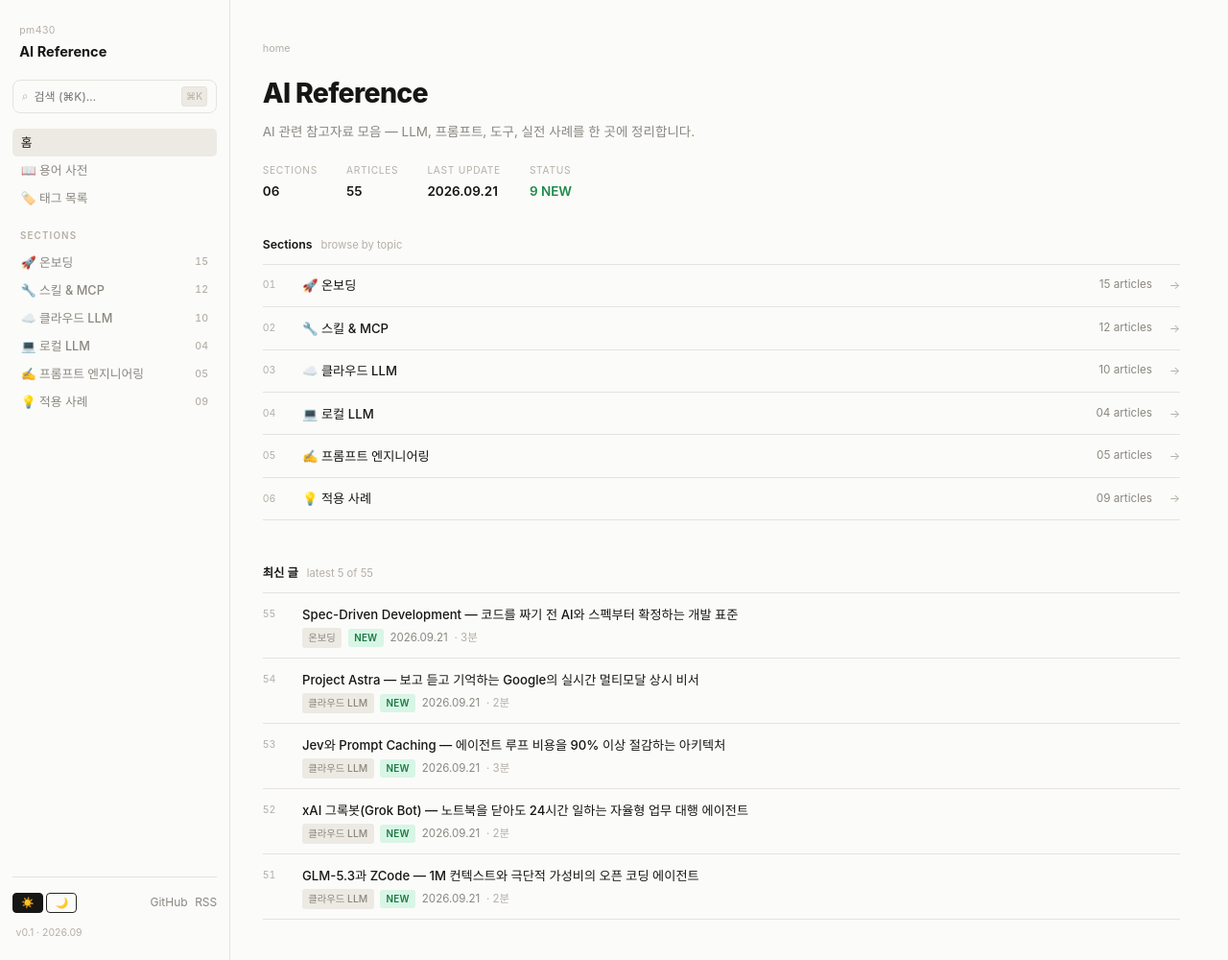
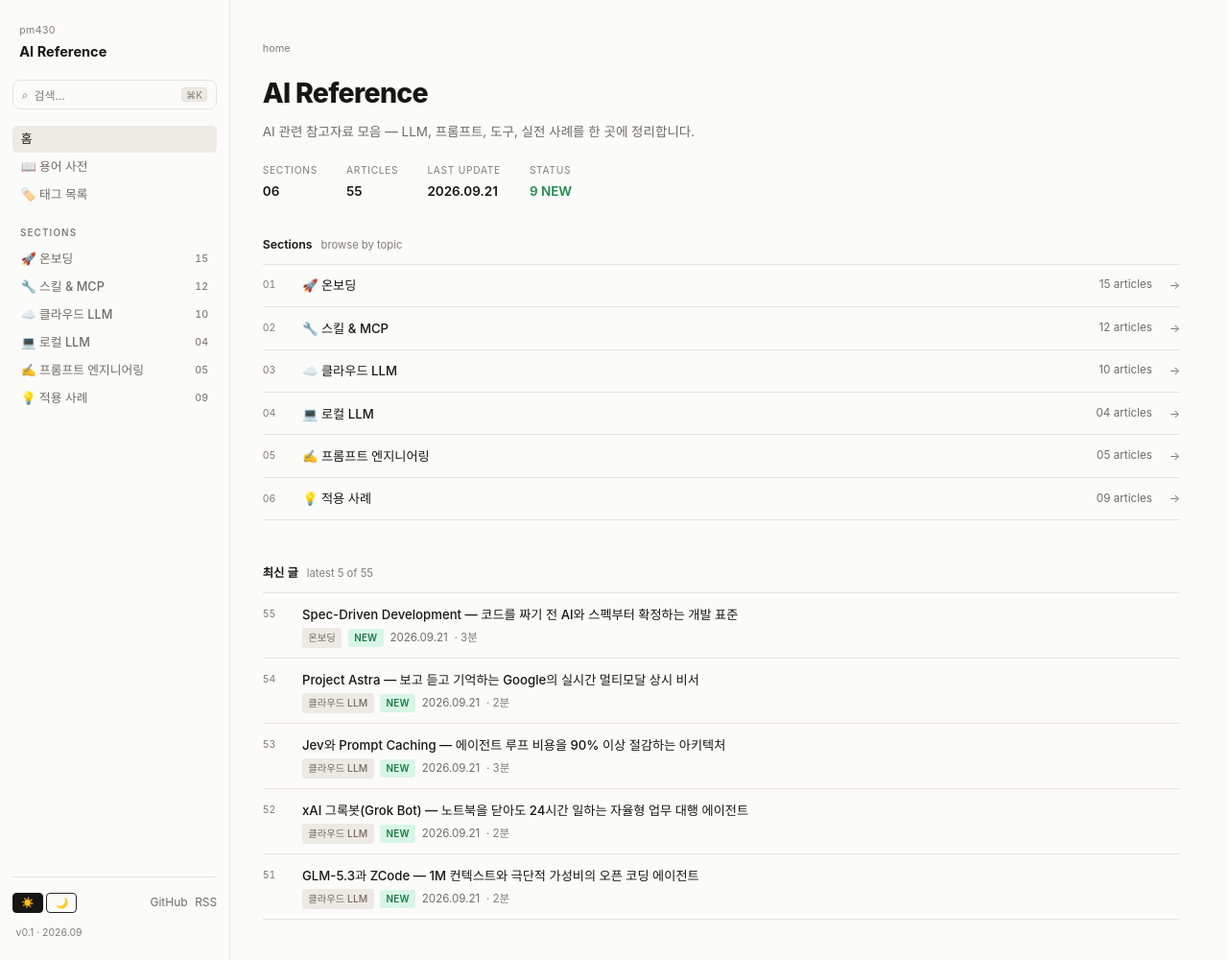
Before and after one commit to pm430/ai-reference, a Jekyll site: the page built from index.html, in a window 1280 px wide and 1000 px high. Shown: the whole window at 96% size. Built offline with Jekyll 4.4.1, drawn with Linux system fonts in a browser that asks for light colours; some web fonts are replaced.

Commit message:
UI/UX 개선: 키보드 접근성, 포커스 상태, 대비, 테마 깜빡임 수정 (#2)
- 사이드바 검색창을 readonly input에서 실제 button으로 변경해
  키보드로 검색 모달을 열 수 없던 문제 수정
- 전역 :focus-visible 아웃라인 추가 (키보드 내비게이션 시 표시 요소 부재)
- 테마 초기화 스크립트를 별도 non-deferred 파일로 분리해
  다크 모드 새로고침 시 라이트 테마 깜빡임(FOUC) 제거
- text-muted/text-faint 색상 대비 개선 (라이트/다크 테마 모두)
- prefers-reduced-motion 사용자를 위한 애니메이션/트랜지션 비활성화
- 모바일 메뉴 버튼 아이콘이 열림/닫힘 상태를 반영하도록 수정
- Esc 키로 모바일 사이드바 닫기 지원


Claude-Session: https://claude.ai/code/session_01WQPqWMHabCsSackHmvR7Er

Co-authored-by: Claude <noreply@anthropic.com>

```diff
--- a/_includes/nav.html
+++ b/_includes/nav.html
@@ -6,11 +6,11 @@
       <a href="{{ site.baseurl }}/" class="sidebar-title">AI Reference</a>
     </div>
 
-    <div class="sidebar-search">
-      <span>⌕</span>
-      <input type="text" id="searchInput" placeholder="검색 (⌘K)…" aria-label="검색" readonly>
+    <button type="button" class="sidebar-search" id="searchTrigger" aria-haspopup="dialog" aria-controls="searchModal">
+      <span aria-hidden="true">⌕</span>
+      <span class="sidebar-search-label">검색…</span>
       <span class="search-kbd">⌘K</span>
-    </div>
+    </button>
 
     <div class="sidebar-section">
       <nav class="sidebar-nav">
--- a/_layouts/default.html
+++ b/_layouts/default.html
@@ -7,6 +7,7 @@
   <meta name="description" content="{{ page.description | default: site.description }}">
   <link rel="stylesheet" href="{{ site.baseurl }}/assets/css/style.css">
   <meta http-equiv="Content-Security-Policy" content="default-src 'self'; script-src 'self'; style-src 'self' 'unsafe-inline'; frame-src https://www.youtube.com; img-src 'self' data:;">
+  <script src="{{ site.baseurl }}/assets/js/theme-init.js"></script>
   {% seo %}
 </head>
 <body data-baseurl="{{ site.baseurl }}">
--- a/assets/css/style.css
+++ b/assets/css/style.css
@@ -18,8 +18,8 @@
   --surface2: #eceae3;
   --border: #e5e3dc;
   --text: #161614;
-  --text-muted: #8a877e;
-  --text-faint: #b5b0a6;
+  --text-muted: #706c62;
+  --text-faint: #837e73;
   --card-bg: #ffffff;
   --tag-bg: #eceae3;
   --tag-text: #5a5750;
@@ -42,8 +42,8 @@
   --surface2: #1c1c1a;
   --border: #262624;
   --text: #e8e6e0;
-  --text-muted: #8a8780;
-  --text-faint: #4a4944;
+  --text-muted: #a8a49a;
+  --text-faint: #8a8780;
   --card-bg: #11110f;
   --tag-bg: #1c1c1a;
   --tag-text: #9a9690;
@@ -65,6 +65,26 @@ body {
 }
 
 a { color: inherit; text-decoration: none; }
+
+/* ===== Focus states (keyboard navigation) ===== */
+a:focus-visible,
+button:focus-visible,
+input:focus-visible,
+[tabindex]:focus-visible {
+  outline: 2px solid var(--text);
+  outline-offset: 2px;
+  border-radius: 3px;
+}
+
+/* ===== Reduced motion ===== */
+@media (prefers-reduced-motion: reduce) {
+  *, *::before, *::after {
+    animation-duration: 0.01ms !important;
+    animation-iteration-count: 1 !important;
+    transition-duration: 0.01ms !important;
+    scroll-behavior: auto !important;
+  }
+}
 
 /* ===== Sidebar ===== */
 .sidebar {
@@ -112,22 +132,23 @@ a { color: inherit; text-decoration: none; }
   display: flex;
   align-items: center;
   gap: 0.4rem;
+  width: 100%;
   background: var(--bg);
   border: 1px solid var(--border);
   border-radius: var(--radius);
   padding: 0.4rem 0.6rem;
   font-size: 0.8rem;
   color: var(--text-faint);
+  font-family: var(--font);
+  cursor: pointer;
+  transition: border-color 0.1s;
 }
-.sidebar-search input {
-  background: none;
-  border: none;
-  outline: none;
+.sidebar-search:hover { border-color: var(--text-faint); }
+.sidebar-search-label {
   flex: 1;
+  text-align: left;
   color: var(--text-faint);
   font-size: 0.8rem;
-  font-family: var(--font);
-  cursor: default;
   min-width: 0;
 }
 .search-kbd {
@@ -1050,10 +1071,6 @@ a { color: inherit; text-decoration: none; }
   to { opacity: 1; transform: scale(1); }
 }
 
-/* Sidebar search trigger style */
-.sidebar-search { cursor: pointer; }
-.sidebar-search input { cursor: pointer; pointer-events: none; }
-
 /* ===== Table of Contents ===== */
 .post-toc {
   background: var(--surface);
--- a/assets/js/app.js
+++ b/assets/js/app.js
@@ -4,11 +4,7 @@
 (function() {
   'use strict';
 
-  // Theme: apply stored preference ASAP to avoid FOUC
-  (function() {
-    var t = localStorage.getItem('theme') || 'light';
-    document.documentElement.setAttribute('data-theme', t);
-  })();
+  // Theme is applied synchronously by theme-init.js before this script runs.
 
   function updateThemeBtns(t) {
     document.querySelectorAll('.theme-btn').forEach(function(b) {
@@ -40,10 +36,11 @@
 
     function toggleSidebar() {
       if (!sidebar || !overlay) return;
-      sidebar.classList.toggle('open');
-      overlay.classList.toggle('open');
+      var isOpen = sidebar.classList.toggle('open');
+      overlay.classList.toggle('open', isOpen);
       if (menuBtn) {
-        menuBtn.setAttribute('aria-expanded', sidebar.classList.contains('open'));
+        menuBtn.setAttribute('aria-expanded', isOpen);
+        menuBtn.textContent = isOpen ? '✕' : '☰';
       }
     }
 
@@ -98,7 +95,7 @@
     var searchModal = document.getElementById('searchModal');
     var modalInput = document.getElementById('modalSearchInput');
     var modalResults = document.getElementById('modalSearchResults');
-    var sidebarSearch = document.querySelector('.sidebar-search');
+    var sidebarSearch = document.getElementById('searchTrigger');
 
     function openSearch() {
       if (!searchModal) return;
@@ -215,6 +212,10 @@
       }
       if (e.key === 'Escape' && searchModal && searchModal.classList.contains('open')) {
         closeSearch();
+        return;
+      }
+      if (e.key === 'Escape' && sidebar && sidebar.classList.contains('open')) {
+        toggleSidebar();
       }
     });
   });
--- /dev/null
+++ b/assets/js/theme-init.js
@@ -0,0 +1,3 @@
+// Applied synchronously (not deferred) before first paint to avoid a
+// light-theme flash for users whose stored preference is dark.
+document.documentElement.setAttribute('data-theme', localStorage.getItem('theme') || 'light');
```
